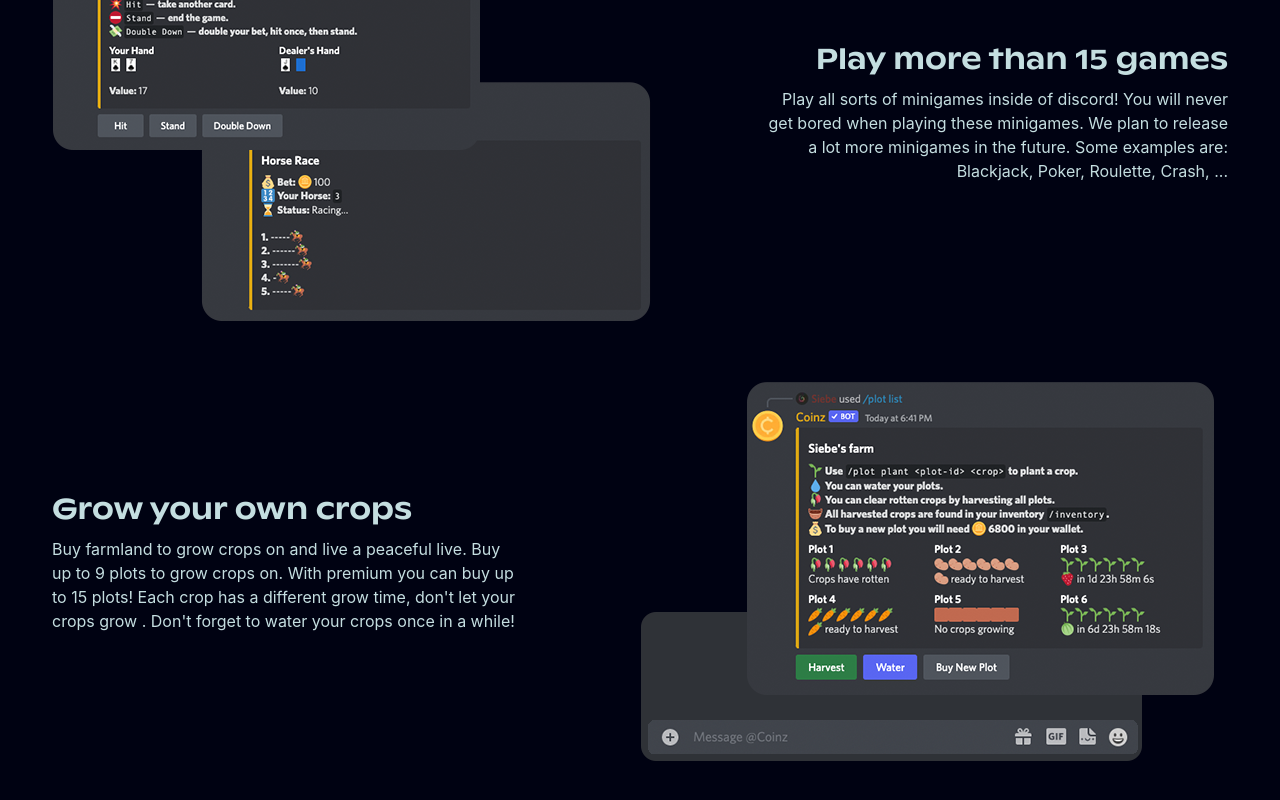
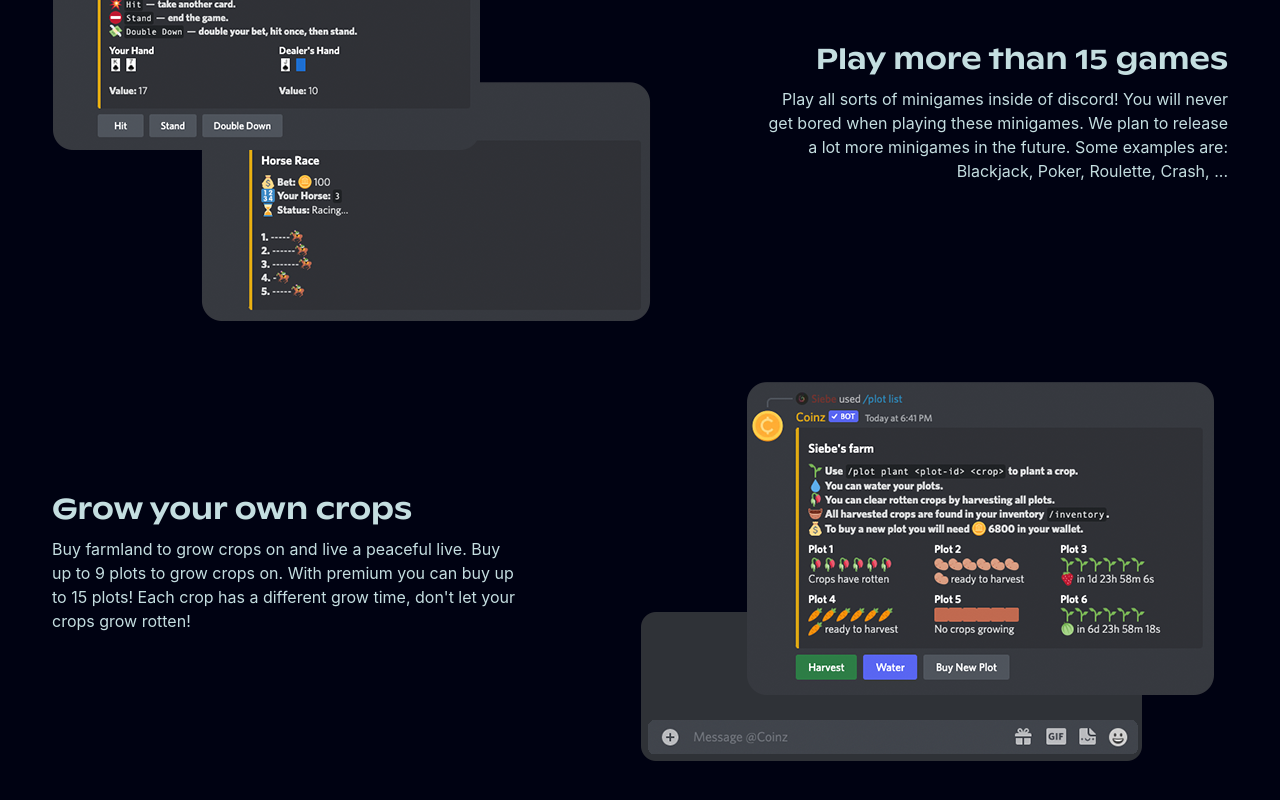
Before and after one commit to SiebeBaree/coinz-app, a Next.js app: page / in a window 1280 px wide. Shown: the part 2763-3563 px from the top of the page. Built offline with nearby package versions, Linux system fonts and the light colour scheme.

Commit message:
Fixed typo

```diff
--- a/pages/index.tsx
+++ b/pages/index.tsx
@@ -77,7 +77,7 @@ export default function Home() {
 
         <FeatureComponent image={FarmingImg} imageAlt="Feature: Grow your own crops">
           <h3>Grow your own crops</h3>
-          <p>Buy farmland to grow crops on and live a peaceful live. Buy up to 9 plots to grow crops on. With premium you can buy up to 15 plots! Each crop has a different grow time, don&apos;t let your crops grow . Don&apos;t forget to water your crops once in a while!</p>
+          <p>Buy farmland to grow crops on and live a peaceful live. Buy up to 9 plots to grow crops on. With premium you can buy up to 15 plots! Each crop has a different grow time, don&apos;t let your crops grow rotten!</p>
         </FeatureComponent>
       </section>
     </div>
```
